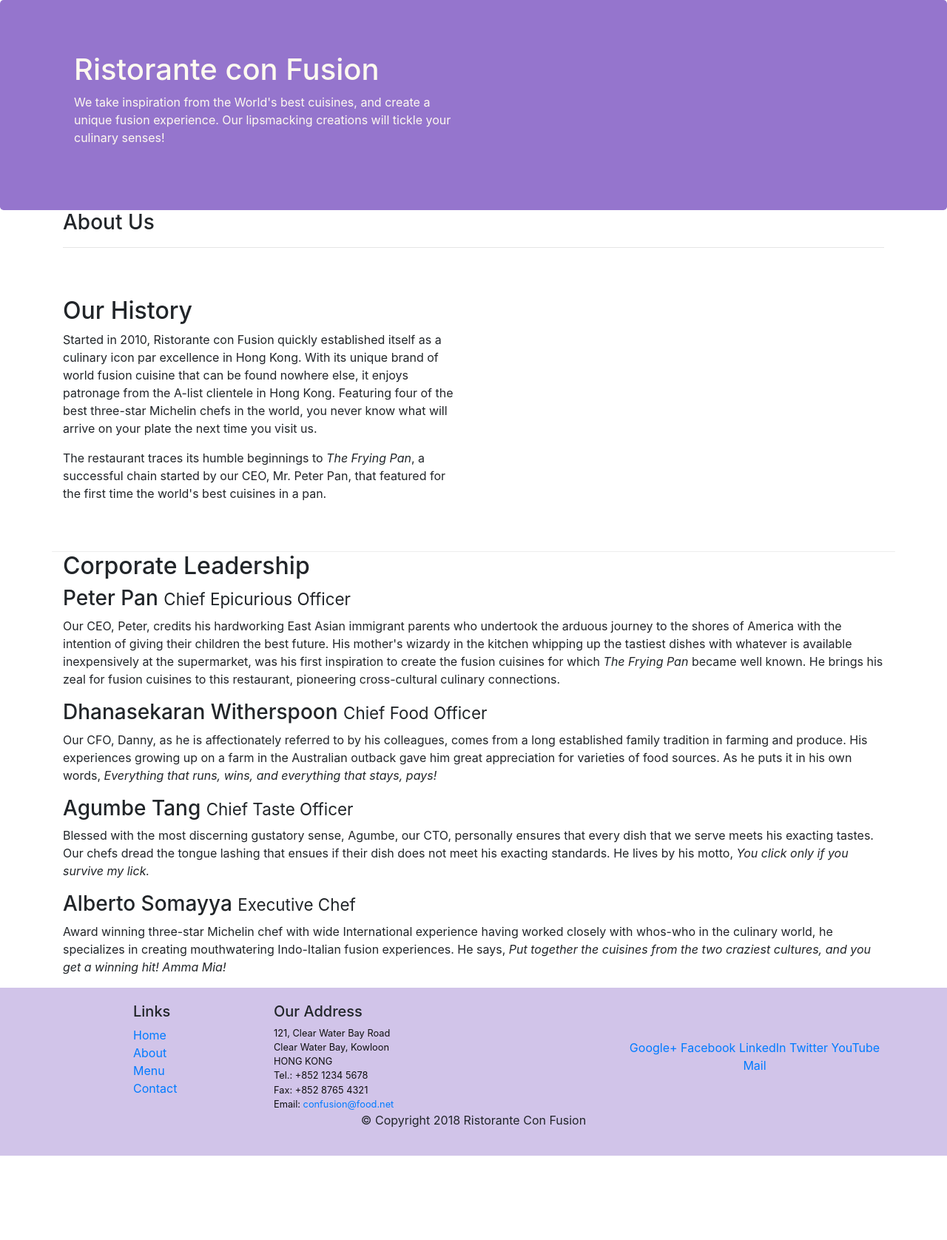
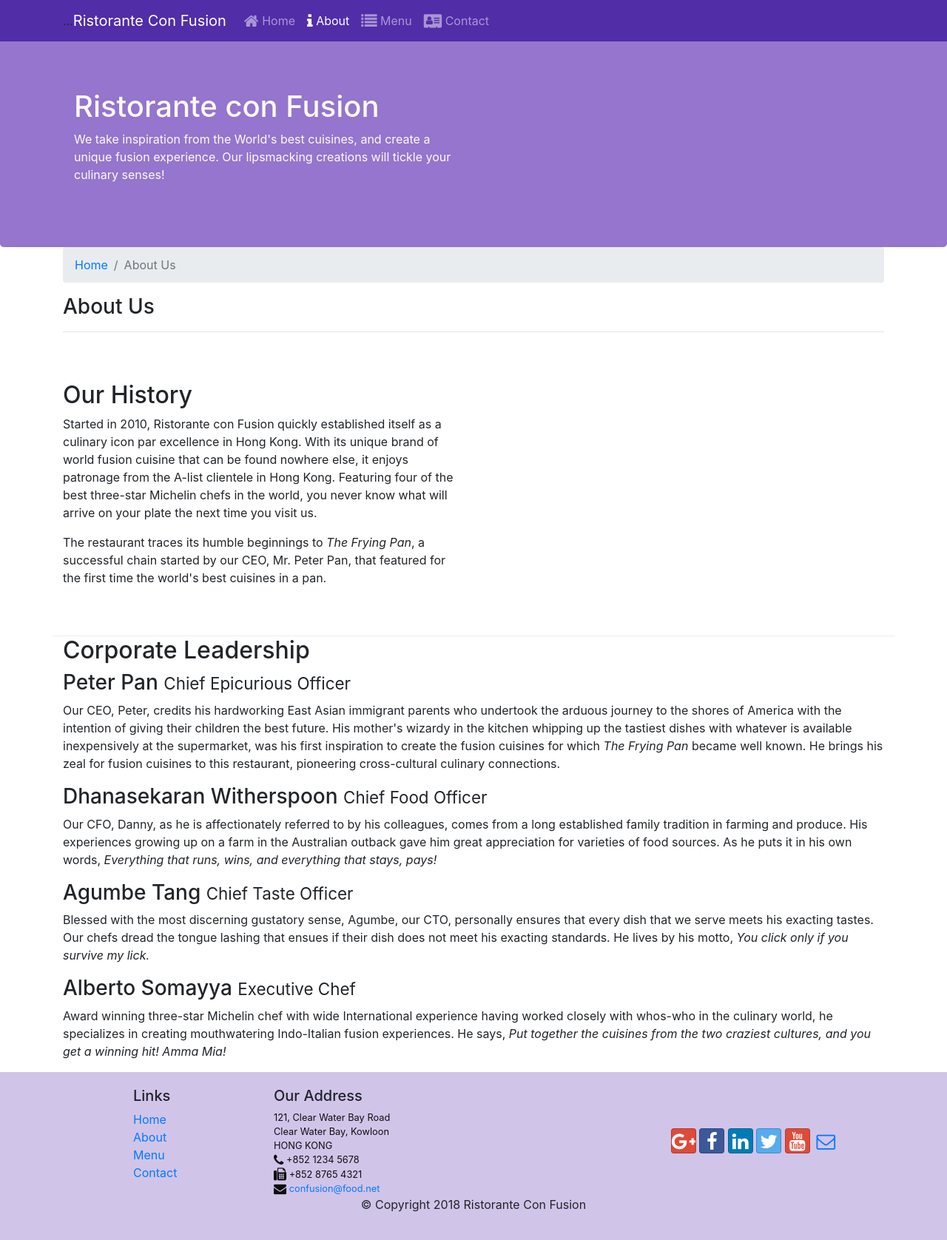
Before and after one commit to AnjaliNambrath/Full-stack-Web-Development, a website: page aboutus.html in a window 1280 px wide. Shown: the whole page at 74% size. Before the commit the page ends 1562 px from the top, so only its background shows below. Drawn offline with nearby package versions, Linux system fonts and the light colour scheme.

Commit message:
Icon Fonts

```diff
--- a/aboutus.html
+++ b/aboutus.html
@@ -10,12 +10,32 @@
 <!-- Bootstrap CSS -->
 <link rel="stylesheet" href="node_modules/bootstrap/dist/css/bootstrap.min.css">
 <link href="css/styles.css" rel="stylesheet">
+<link rel="stylesheet" href="node_modules/font-awesome/css/font-awesome.min.css">
+<link rel="stylesheet" href="node_modules/bootstrap-social/bootstrap-social.css">
 
     <title>Ristorante Con Fusion: About Us</title>
 
 </head>
 
 <body>
+  <nav class="navbar navbar-dark navbar-expand-sm fixed-top">
+        <div class="container">
+          <button class="navbar-toggler" type="button" data-toggle="collapse" data-target="#Navbar">
+            <span class="navbar-toggler-icon"></span>
+          </button>
+          <div class="collapse navbar-collapse" id="Navbar">
+               <ul class="navbar-nav"> ... </ul>
+               <a class="navbar-brand" href="#">Ristorante Con Fusion</a>
+                    <ul class="navbar-nav mr-auto">
+                      <li class="nav-item"><a class="nav-link" href="./index.html"><span class="fa fa-home fa-lg"></span> Home</a></li>
+               <li class="nav-item active"><a class="nav-link" href="#"><span class="fa fa-info fa-lg"></span> About</a></li>
+               <li class="nav-item"><a class="nav-link" href="#"><span class="fa fa-list fa-lg"></span> Menu</a></li>
+               <li class="nav-item"><a class="nav-link" href="#"><span class="fa fa-address-card fa-lg"></span> Contact</a></li>
+                    </ul>
+           </div>
+
+        </div>
+    </nav>
 
     <header class="jumbotron">
         <div class="container">
@@ -32,6 +52,10 @@
 
     <div>
         <div class="container">
+          <ol class="col-12 breadcrumb">
+                <li class="breadcrumb-item"><a href="./index.html">Home</a></li>
+                <li class="breadcrumb-item active">About Us</li>
+            </ol>
             <div>
                <h3>About Us</h3>
                <hr>
@@ -71,7 +95,7 @@
                 <div class="col-4 offset-1 col-sm-2">
                     <h5>Links</h5>
                     <ul class="list-unstyled">
-                        <li><a href="#">Home</a></li>
+                        <li><a href="./index.html">Home</a></li>
                         <li><a href="#">About</a></li>
                         <li><a href="#">Menu</a></li>
                         <li><a href="#">Contact</a></li>
@@ -83,20 +107,20 @@
 		              121, Clear Water Bay Road<br>
 		              Clear Water Bay, Kowloon<br>
 		              HONG KONG<br>
-		              Tel.: +852 1234 5678<br>
-		              Fax: +852 8765 4321<br>
-		              Email: <a href="mailto:confusion@food.net">confusion@food.net</a>
+                  <i class="fa fa-phone fa-lg"></i> +852 1234 5678<br>
+                      <i class="fa fa-fax fa-lg"></i> +852 8765 4321<br>
+                      <i class="fa fa-envelope fa-lg"></i> <a href="mailto:confusion@food.net">confusion@food.net</a>
 		           </address>
                 </div>
                 <div class="col-12 col-sm-4 align-self-center">
-                    <div class="text-center">
-                        <a href="http://google.com/+">Google+</a>
-                        <a href="http://www.facebook.com/profile.php?id=">Facebook</a>
-                        <a href="http://www.linkedin.com/in/">LinkedIn</a>
-                        <a href="http://twitter.com/">Twitter</a>
-                        <a href="http://youtube.com/">YouTube</a>
-                        <a href="mailto:">Mail</a>
-                    </div>
+                  <div class="text-center">
+                      <a class="btn btn-social-icon btn-google" href="http://google.com/+"><i class="fa fa-google-plus"></i></a>
+                      <a class="btn btn-social-icon btn-facebook" href="http://www.facebook.com/profile.php?id="><i class="fa fa-facebook"></i></a>
+                      <a class="btn btn-social-icon btn-linkedin" href="http://www.linkedin.com/in/"><i class="fa fa-linkedin"></i></a>
+                      <a class="btn btn-social-icon btn-twitter" href="http://twitter.com/"><i class="fa fa-twitter"></i></a>
+                      <a class="btn btn-social-icon btn-google" href="http://youtube.com/"><i class="fa fa-youtube"></i></a>
+                      <a class="btn btn-social-icon" href="mailto:"><i class="fa fa-envelope-o"></i></a>
+                  </div>
                 </div>
            </div>
            <div class="row justify-content-center">
--- a/css/styles.css
+++ b/css/styles.css
@@ -30,3 +30,11 @@ address{
     margin:0px;
     color:#0f0f0f;
 }
+body{
+    padding:50px 0px 0px 0px;
+    z-index:0;
+}
+
+.navbar-dark {
+     background-color: #512DA8;
+}
--- a/package.json
+++ b/package.json
@@ -15,6 +15,8 @@
   },
   "dependencies": {
     "bootstrap": "^4.0.0",
+    "bootstrap-social": "^5.1.1",
+    "font-awesome": "^4.7.0",
     "jquery": "^3.3.1",
     "popper.js": "^1.12.9"
   }
```
Also changed, not shown: index.html (+32 -12 lines), 1 other file.
